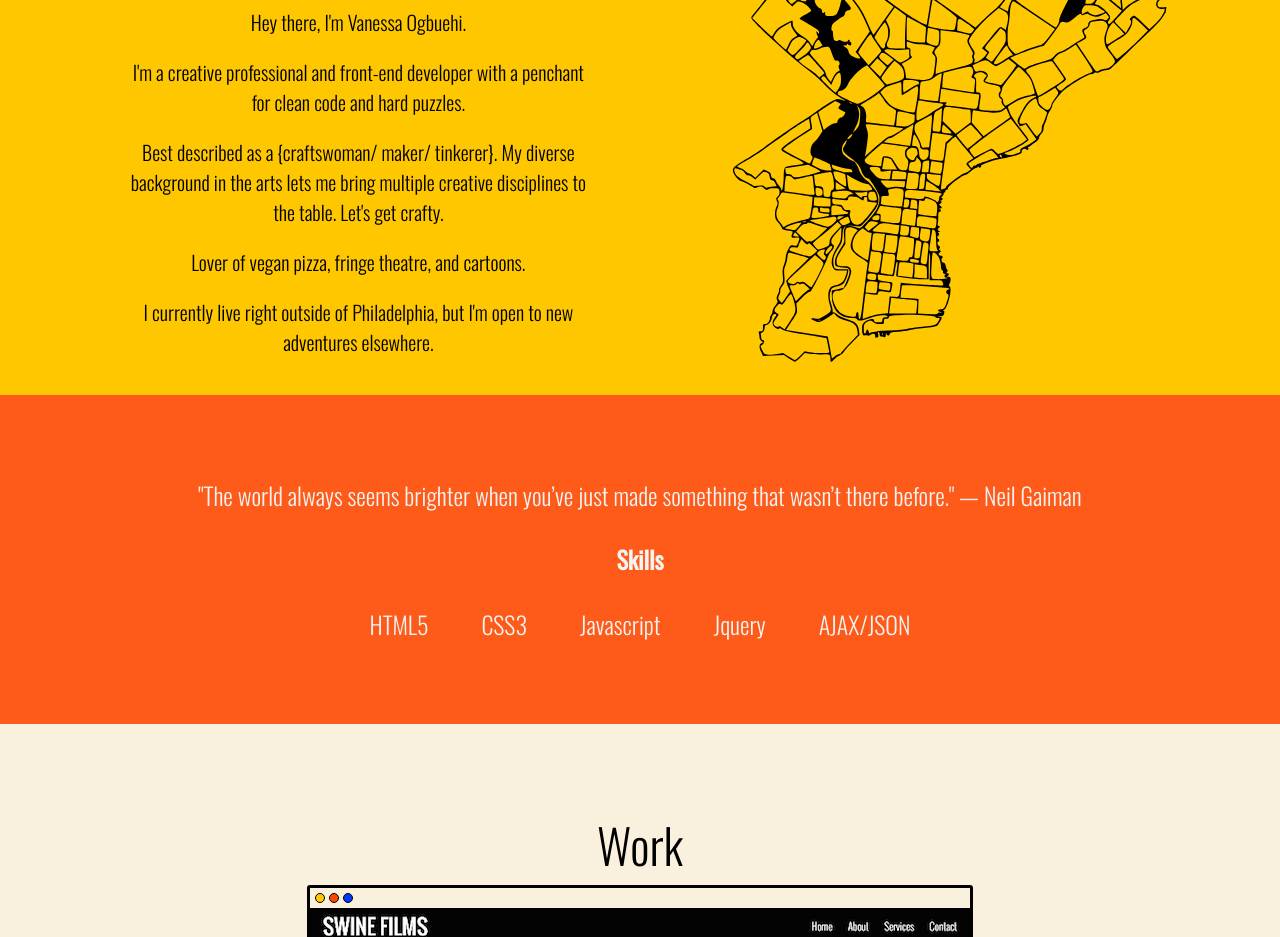
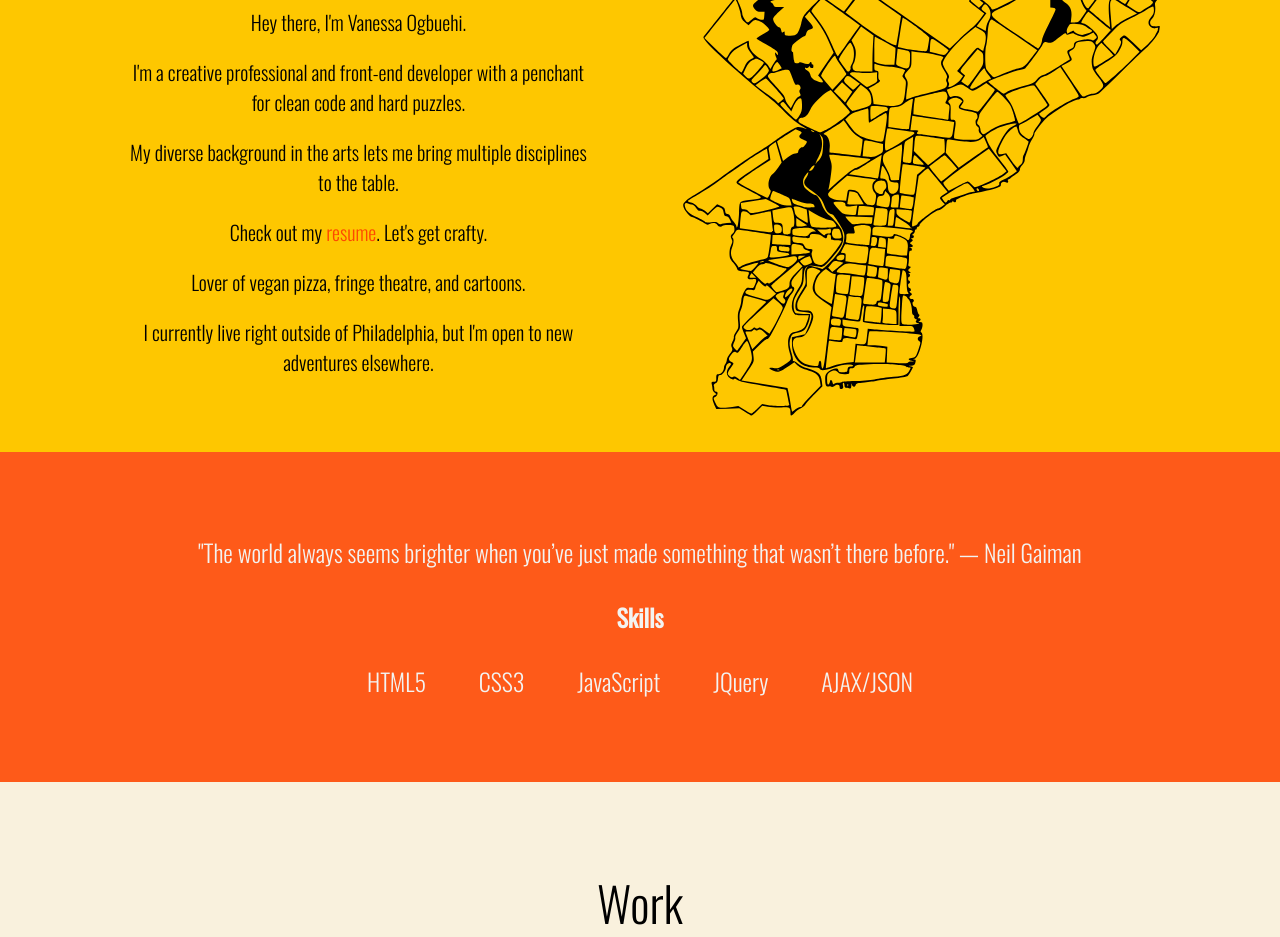
Before and after one commit to VanessaO/vanessao.github.io, a plain HTML site: page index.html in a window 1280 px wide. Shown: the part 1000-1937 px from the top of the page. Drawn offline with nearby package versions, Linux system fonts and the light colour scheme; files whose address does not match are found by name.

Commit message:
Changes from upstream

```diff
--- a/css/style.css
+++ b/css/style.css
@@ -261,8 +261,12 @@ section {
  			margin: 1em 0;
 		}
 
+		.info a {
+			color: #fe4800;
+		}
+
 	.philly img{
-		width: 50%;
+		width: 55%;
 		float: right;
 		position: relative;
 		left: 5em;
@@ -311,6 +315,7 @@ section {
 	display: inline-block;
 	position: relative;
 	line-height: 0;
+	cursor: default;
 }
 
 .fake-browser-ui .frame {
--- a/index.html
+++ b/index.html
@@ -63,7 +63,8 @@
 					<div class="outerRim"><div class="userPic"></div></div>
 					<p>Hey there, I'm Vanessa Ogbuehi.</p>
 					<p>I'm a creative professional and front-end developer with a penchant for clean code and hard puzzles.</p>
-					<p>Best described as a {craftswoman/ maker/ tinkerer}. My diverse background in the arts lets me bring multiple creative disciplines to the table. Let's get crafty.</p>
+					<p>My diverse background in the arts lets me bring multiple disciplines to the table.
+					<p>Check out my <a href="Web Dev Resume-Vanessa Ogbuehi.pdf">resume</a>. Let's get crafty.</p>
 					<p>Lover of vegan pizza, fringe theatre, and cartoons.
 					<p>I currently live right outside of Philadelphia, but I'm open to new adventures elsewhere.</p>
 					<!--<p>Sometimes, I ramble about what I do and the things I make.</p>-->
@@ -85,8 +86,8 @@
 					<ul>
 						<li>HTML5</li>
 						<li>CSS3</li>
-						<li>Javascript</li>
-						<li>Jquery</li>
+						<li>JavaScript</li>
+						<li>JQuery</li>
 						<li>AJAX/JSON</li>
 					</ul>
 			</div>
@@ -109,7 +110,7 @@
 								<span></span>
 								<span></span>
 							</div>
-							<img src="images/swine-films.png" alt="A website for swine films"/>
+							<img src="images/swine-films.png" alt="A website for swine films" />
 						</div>
 				    </a>
 				  </li>
--- a/js/apps.js
+++ b/js/apps.js
@@ -54,8 +54,8 @@ $(document).ready(function(){
 
    //Enables smooth scrolling to each section
 
-    //Temporarily remove title attribute on hovered Slippry Images
-    $("#slippry-demo li").hover(function(){
+  /*  //Temporarily remove title attribute on hovered Slippry Images
+    $(".sy-active").hover(function(){
 
          // Get the current title
          var title = $(this).attr("title");
@@ -68,15 +68,15 @@ $(document).ready(function(){
 
      });
 
-   $(".sy-controls").click(function(){// Fired when we leave the element
+   $(".sy-active").mouseout(function(){// Fired when we leave the element
 
          // Retrieve the title from the temporary attribute
-         var title = $("#slippry-demo li").attr("tmp_title");
+         var title = $(this).attr("tmp_title");
 
          // Return the title to what it was
-         $("#slippry-demo li").attr("title", title);
+         $(this).attr("title", title);
 
-     });
+     }); */
 
    //Smooth scrolling to each section
    $('a[href*=#]:not([href=#])').click(function() {
```
Also changed, not shown: 1 other file.
